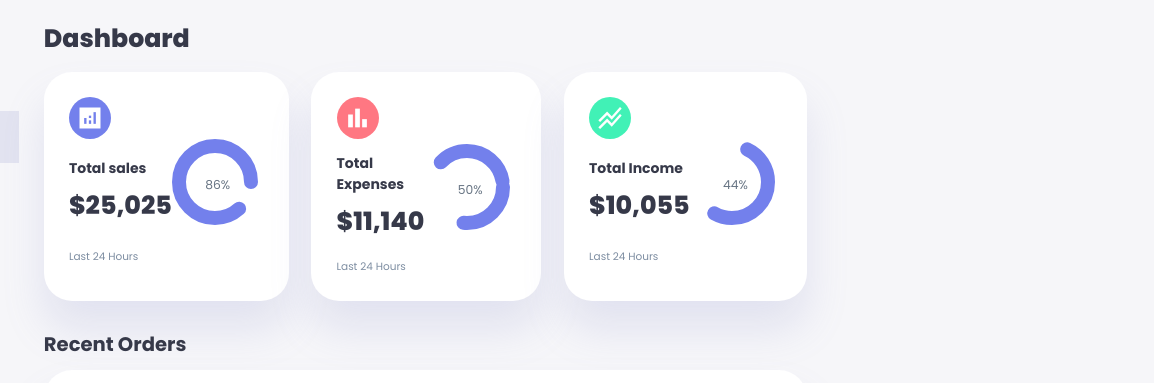
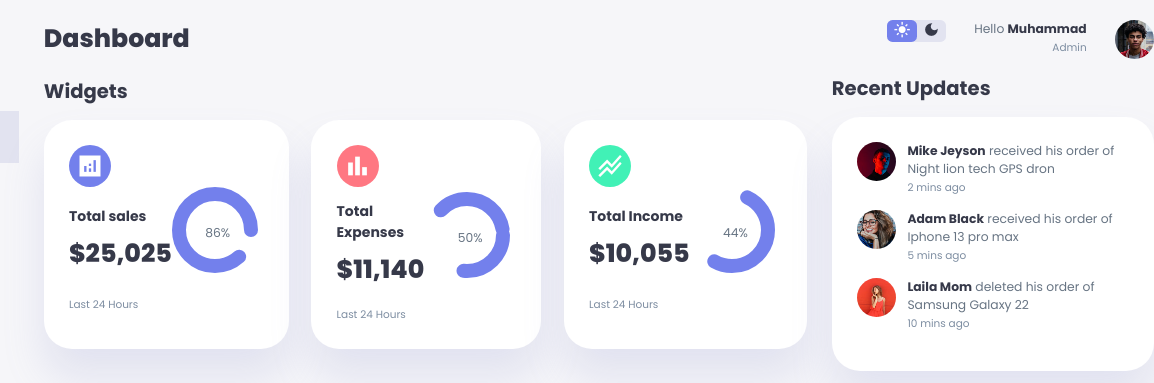
Before and after one commit to iammyusuf/M.-YUSUF-admin-dashboard, a plain HTML site: page index.html in a window 1280 px wide. Shown: the top 383 px of the page, 203-1357 px from the left, 1154 px wide, since content can reach past the window. Drawn offline with Linux system fonts and the light colour scheme.

Commit message:
added profile and recent updates

```diff
--- a/index.html
+++ b/index.html
@@ -72,9 +72,10 @@
 
         <main>
             <h1> Dashboard</h1>
+            <br />
 
            <!-- <div class="date"><input type="date"></div> -->
-
+            <h2>Widgets</h2>
             <!-- widgets -->
             <div class="insights">
                 <div class="sales">
@@ -239,6 +240,69 @@
 
 
         </main>
+        <!-- ############ END MAIN ########### -->
+
+        <div class="right">
+            <div class="top">
+                <!-- Menu button -->
+                <button id="menu-btn">
+                    <span class="material-icons-sharp">
+                        menu
+                    </span>
+                </button>
+                <!-- theme-toggler -->
+                <div class="theme-toggler">
+                    <span class="material-icons-sharp active">light_mode</span>
+                    <span class="material-icons-sharp">dark_mode</span>
+                </div>
+                <!-- Profile -->
+                <div class="profile">
+                    <div class="info">
+                        <p>Hello <b>Muhammad</b></p>
+                        <small class="text-muted">Admin</small>
+                    </div>
+                    <div class="profile-photo">
+                        <img src="images/profile-1.jpg" alt="">
+                    </div>
+                </div>
+
+            </div>
+            <!--   ##### END TOP #####     -->
+            <div class="recent-updates">
+                <h2>Recent Updates</h2>
+                <div class="updates">
+                    <div class="update">
+                        <div class="profile-photo">
+                            <img src="images/profile-2.jpg" alt="">
+                        </div>
+                        <div class="messages">
+                            <p><b>Mike Jeyson</b> received his order of Night lion tech GPS dron</p>
+                            <small class="text-muted">2 mins ago</small>
+                        </div>
+                    </div>
+                    <div class="update">
+                        <div class="profile-photo">
+                            <img src="images/profile-3.jpg" alt="">
+                        </div>
+                        <div class="messages">
+                            <p><b>Adam Black</b> received his order of Iphone 13 pro max</p>
+                            <small class="text-muted">5 mins ago</small>
+                        </div>
+                    </div>
+                    <div class="update">
+                        <div class="profile-photo">
+                            <img src="images/profile-4.jpg" alt="">
+                        </div>
+                        <div class="messages">
+                            <p><b>Laila Mom</b> deleted his order of Samsung Galaxy 22</p>
+                            <small class="text-muted">10  mins ago</small>
+                        </div>
+                    </div>
+                </div>
+            </div>
+        </div>
+
+
 
     </div>
 
--- a/style.css
+++ b/style.css
@@ -397,3 +397,76 @@ main .recent-orders a {
 main .recent-orders a:hover {
     color: var(--color-primary-variant);
 }
+
+/*  ############ RIGHT ###########  */
+
+.right {
+    margin-top: 1.4rem;
+}
+
+.right .top {
+    display: flex;
+    justify-content: end;
+    gap: 2rem;
+}
+
+.right .top button {
+    display: none;
+}
+
+.right .theme-toggler {
+    background: var(--color-light);
+    display: flex;
+    justify-content: space-between;
+    align-items: center;
+    height: 1.6rem;
+    width: 4.2rem;
+    cursor: pointer;
+    border-radius: var(--border-radius-1);
+}
+
+.right .theme-toggler span {
+    font-size: 1.2rem;
+    width: 50%;
+    height: 100%;
+    display: flex;
+    align-items: center;
+    justify-content: center;
+}
+.right .theme-toggler span.active {
+    background: var(--color-primary);
+    color: white;
+    border-radius: var(--border-radius-1);
+}
+
+.right .top .profile {
+    display: flex;
+    gap: 2rem;
+    text-align: right;
+}
+
+.right .recent-updates {
+    margin-top: 1rem;
+
+}
+
+.right .recent-updates h2 {
+    margin-bottom: 1rem;
+}
+.right .recent-updates .updates {
+    background: var(--color-white);
+    padding: var(--card-padding);
+    border-radius: var(--card-border-radius);
+    box-shadow: var(--box-shadow);
+    transition: all 300ms ease;
+}
+.right .recent-updates .updates:hover {
+    box-shadow: none;
+}
+
+.right .recent-updates .updates .update {
+    display: grid;
+    grid-template-columns: 2.6rem auto;
+    gap: 1rem;
+    margin-bottom: 1rem;
+}
```
